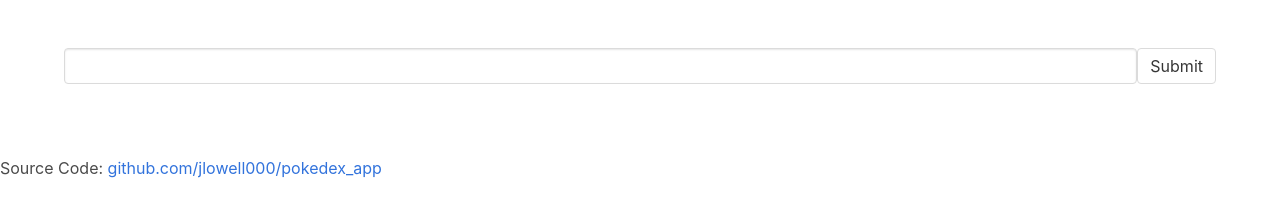
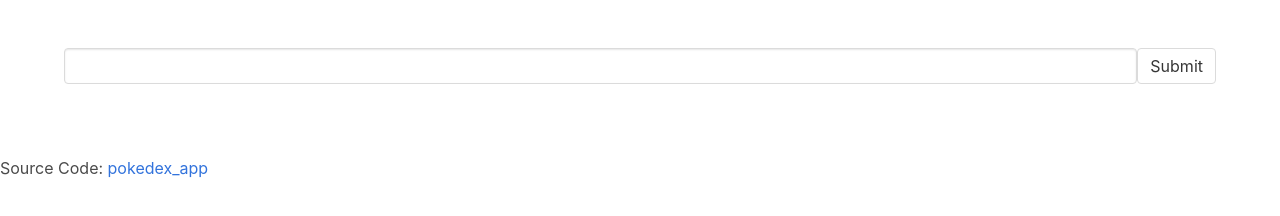
Before and after one commit to jlowell000/jlowell000.github.io, a plain HTML site: page index.html in a window 1280 px wide. Drawn offline with nearby package versions, Linux system fonts and the light colour scheme.

Commit message:
Update index.html

```diff
--- a/index.html
+++ b/index.html
@@ -25,6 +25,6 @@
         </section>
     </body>
     <footer>
-        <p>Source Code: <a href="https://github.com/jlowell000/pokedex_app">github.com/jlowell000/pokedex_app</a>
+        <p>Source Code: <a href="https://github.com/jlowell000/pokedex_app">pokedex_app</a>
     </footer>
 </html>
```
